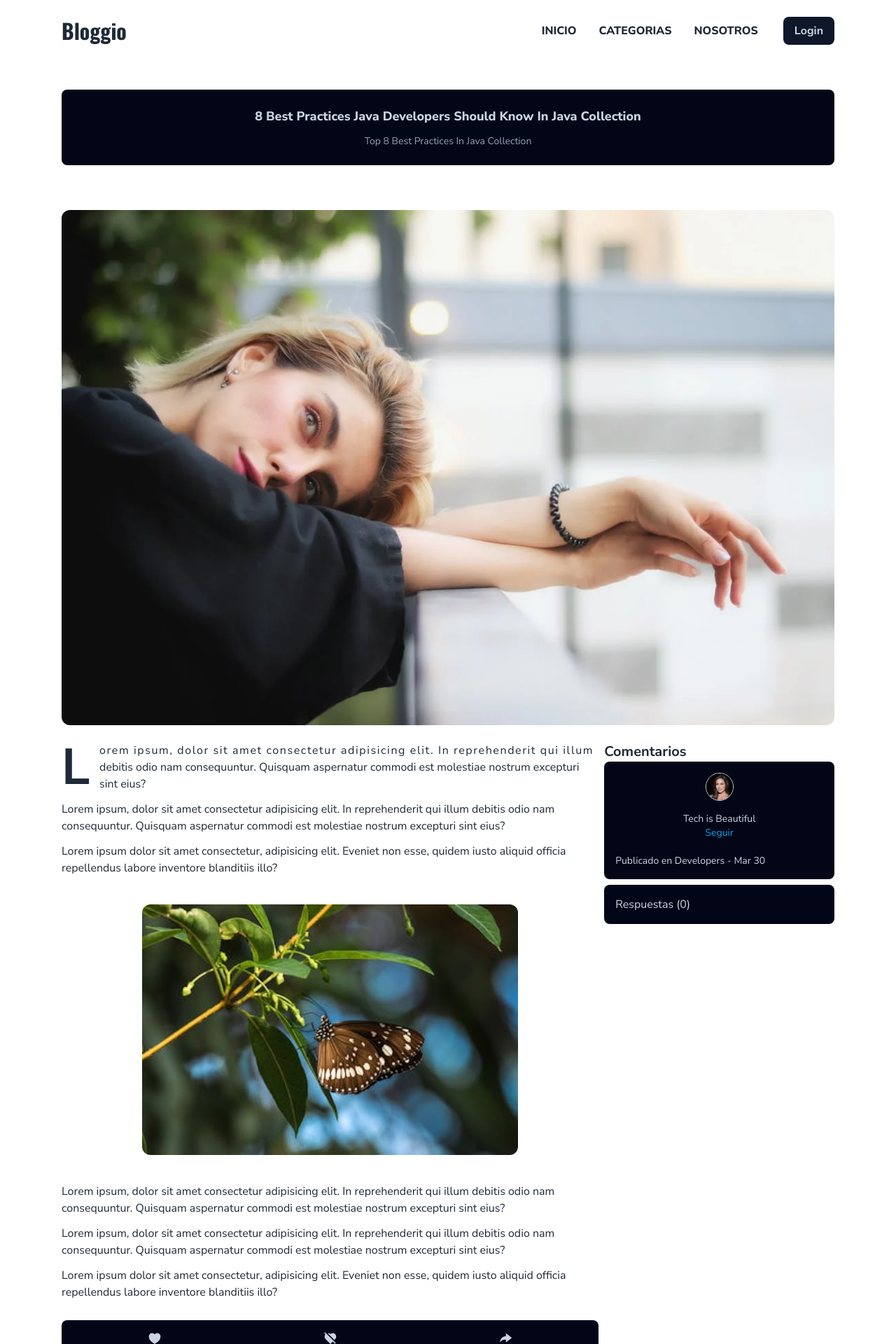
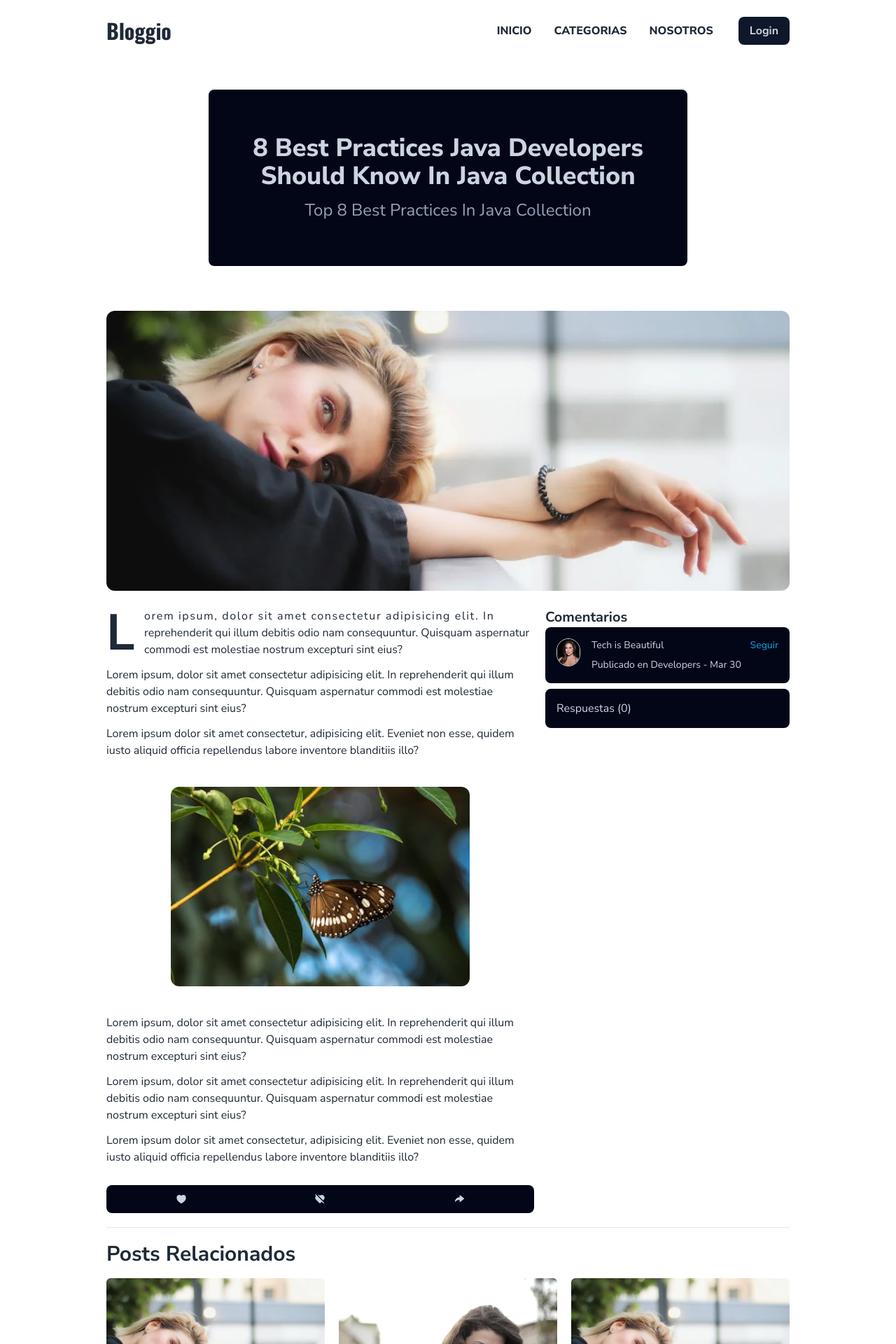
Before and after one commit to FernandoTelloL/bloggio, a React (Vite) app: page /detail-post in a window 1280 px wide. Shown: the top 1920 px of the page at 70% size. Built offline with nearby package versions, Linux system fonts and the light colour scheme.

Commit message:
terminado detalle de post tamaño desktop

```diff
--- a/src/App.jsx
+++ b/src/App.jsx
@@ -15,7 +15,7 @@ function App() {
         <Route
           path="/"
           element={
-            <div className="font-nunito p-6 md:max-w-[1200px] md:w-[90%] md:m-auto text-gray-800 min-h-screen">
+            <div className="font-nunito p-6 md:max-w-[1200px] md:w-[90%] lg:w-[80%] md:m-auto text-gray-800 min-h-screen">
               <HomePage />
             </div>
           }
@@ -24,7 +24,7 @@ function App() {
         <Route
           path="/home"
           element={
-            <div className="font-nunito p-6 md:max-w-[1200px] md:w-[90%] md:m-auto text-gray-800 min-h-screen">
+            <div className="font-nunito p-6 md:max-w-[1200px] md:w-[90%] lg:w-[80%] md:m-auto text-gray-800 min-h-screen">
               <HomePage />
             </div>
           }
@@ -33,7 +33,7 @@ function App() {
         <Route
           path="/login"
           element={
-            <div className="font-nunito p-6 md:max-w-[1200px] md:w-[90%] md:m-auto text-gray-800 min-h-screen">
+            <div className="font-nunito p-6 md:max-w-[1200px] md:w-[90%] lg:w-[80%] md:m-auto text-gray-800 min-h-screen">
               <LoginPage />
             </div>
           }
@@ -42,7 +42,7 @@ function App() {
         <Route
           path="/detail-post"
           element={
-            <div className="font-nunito p-6 md:max-w-[1200px] md:w-[90%] md:m-auto text-gray-800 min-h-screen">
+            <div className="font-nunito p-6 md:max-w-[1200px] md:w-[90%] lg:w-[80%] md:m-auto text-gray-800 min-h-screen">
               <DetailPost />
             </div>
           }
@@ -51,7 +51,7 @@ function App() {
         <Route
           path="/create-post"
           element={
-            <div className="font-nunito p-6 md:max-w-[1200px] md:w-[90%] md:m-auto text-gray-800 min-h-screen">
+            <div className="font-nunito p-6 md:max-w-[1200px] md:w-[90%] lg:w-[80%] md:m-auto text-gray-800 min-h-screen">
               <CreatePost />
             </div>
           }
@@ -60,7 +60,7 @@ function App() {
         <Route
           path="/categories"
           element={
-            <div className="font-nunito p-6 md:max-w-[1200px] md:w-[90%] md:m-auto text-gray-800 min-h-screen">
+            <div className="font-nunito p-6 md:max-w-[1200px] md:w-[90%] lg:w-[80%] md:m-auto text-gray-800 min-h-screen">
               <Categories />
             </div>
           }
@@ -69,7 +69,7 @@ function App() {
         <Route
           path="/about"
           element={
-            <div className="font-nunito p-6 md:max-w-[1200px] md:w-[90%] md:m-auto text-gray-800 min-h-screen">
+            <div className="font-nunito p-6 md:max-w-[1200px] md:w-[90%] lg:w-[80%]  md:m-auto text-gray-800 min-h-screen">
               <AboutUs />
             </div>
           }
--- a/src/pages/DetailPost.jsx
+++ b/src/pages/DetailPost.jsx
@@ -15,9 +15,13 @@ export const DetailPost = () => {
       <div className="mt-16">
         <MainTitleDetailPostPage />
 
-        <img className="mt-16 mb-6 rounded-xl" src={mainImage} alt="" />
+        <img
+          className="mt-16 mb-6 rounded-xl md:h-[300px] lg:h-[400px] md:w-full md:object-cover md:object-top lg:object-center"
+          src={mainImage}
+          alt=""
+        />
 
-        <section className="mb-5 flex flex-col md:flex-row gap-2">
+        <section className="mb-5 flex flex-col md:flex-row gap-2 lg:gap-4">
           <article className="md:w-[70%]">
             <p className="mb-3 first-line:tracking-widest first-letter:text-7xl first-letter:font-bold first-letter:mr-3 first-letter:float-left">
               Lorem ipsum, dolor sit amet consectetur adipisicing elit. In
--- a/src/sections/detailPostPage/MainTitleDetailPostPage.jsx
+++ b/src/sections/detailPostPage/MainTitleDetailPostPage.jsx
@@ -1,10 +1,10 @@
 export const MainTitleDetailPostPage = () => {
   return (
-    <div className="bg-slate-950 rounded-lg px-3 py-6 text-slate-300 text-center">
-      <h1 className="font-extrabold text-lg mb-3">
+    <div className="bg-slate-950 rounded-lg px-3 py-6 md:py-10 md:px-10 lg:py-16 text-slate-300 text-center md:w-[70%] md:mr-auto md:ml-auto">
+      <h1 className="font-extrabold text-lg mb-3 lg:text-3xl xl:text-4xl">
         8 Best Practices Java Developers Should Know In Java Collection
       </h1>
-      <h2 className="text-sm text-slate-400">
+      <h2 className="text-sm text-slate-400 lg:text-xl xl:text-2xl">
         Top 8 Best Practices In Java Collection
       </h2>
     </div>
--- a/src/sections/detailPostPage/MenuBottomDetailPost.jsx
+++ b/src/sections/detailPostPage/MenuBottomDetailPost.jsx
@@ -20,8 +20,8 @@ export const MenuBottomDetailPost = () => {
   };
 
   return (
-    <div className="bg-slate-950 text-slate-300 px-2 py-4 mt-7 rounded-lg">
-      <ul className="flex text-xl justify-around">
+    <div className="bg-slate-950 text-slate-300 px-2 py-4 mt-7 rounded-lg  lg:mr-auto lg:ml-auto lg:py-3">
+      <ul className="flex text-xl lg:text-base justify-around">
         <li className="">
           <RiHeart3Fill
             onClick={handleClickLike}
--- a/src/sections/detailPostPage/comments.jsx
+++ b/src/sections/detailPostPage/comments.jsx
@@ -2,23 +2,23 @@ import imgUser2 from "../../assets/images/user-female-photo.jpg";
 
 export const Comments = () => {
   return (
-    <div className="md:w-[30%] rounded-lg mt-10 mb-10 md:mt-0">
+    <div className="md:w-[30%] lg:w-[40%] rounded-lg mt-10 mb-10 md:mt-0">
       <h3 className="text-xl font-bold">Comentarios</h3>
-      <div className=" bg-slate-950 text-slate-300 p-4 flex gap-4 rounded-lg md:flex-col">
+      <div className=" bg-slate-950 text-slate-300 p-4 flex gap-4 rounded-lg md:flex-col lg:flex-row">
         <img
-          className="w-10 h-10 object-cover object-top rounded-full border border-slate-300 md:block md:mr-auto md:ml-auto"
+          className="w-10 h-10 object-cover object-top rounded-full border border-slate-300 md:block md:mr-auto md:ml-auto lg:mr-0 lg:ml-0"
           src={imgUser2}
           alt=""
         />
-        <div className="text-sm">
-          <div className="flex items-center md:flex-col">
+        <div className="text-sm md:w-full">
+          <div className="flex items-center md:flex-col lg:flex-row lg:justify-between">
             <p className="cursor-pointer">Tech is Beautiful</p>
-            <span className="text-secondary ml-2 cursor-pointer md:ml-0">
+            <span className="text-secondary ml-2 cursor-pointer md:ml-0 lg:ml-2">
               {" "}
               Seguir
             </span>
           </div>
-          <p className="md:mt-5">
+          <p className="md:mt-5 lg:mt-2">
             Publicado en <span>Developers</span> - Mar 30
           </p>
         </div>
```
